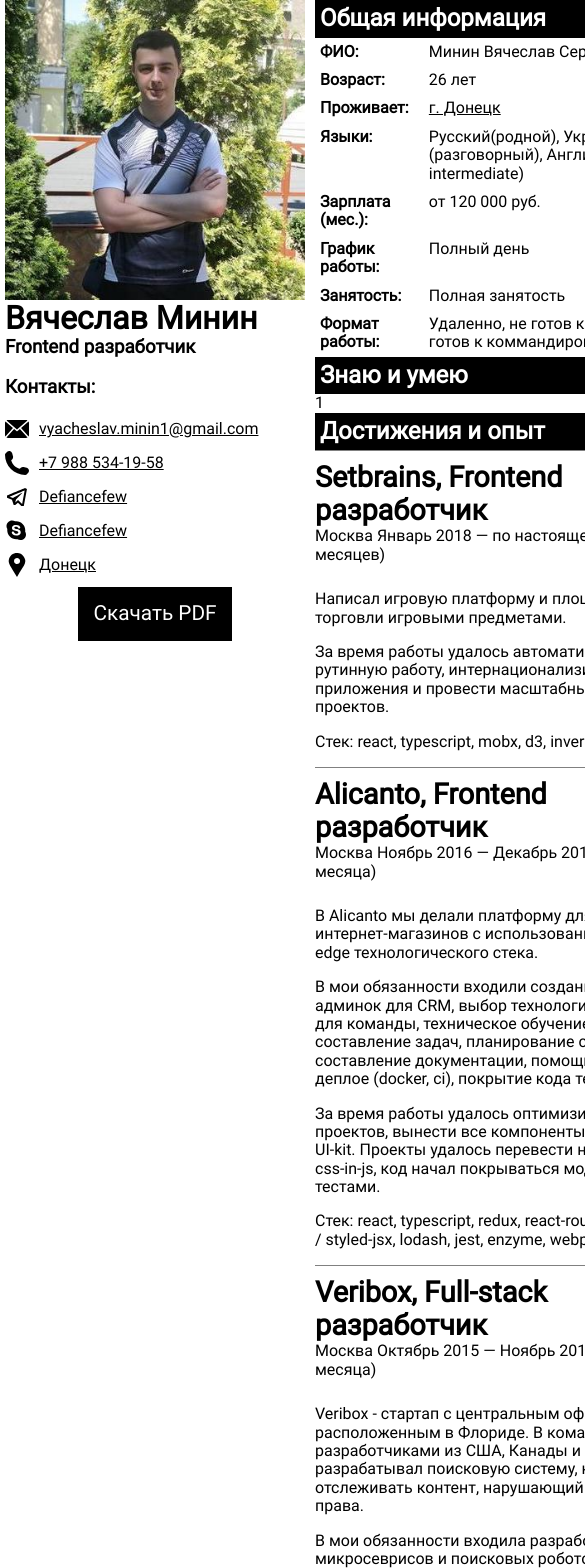
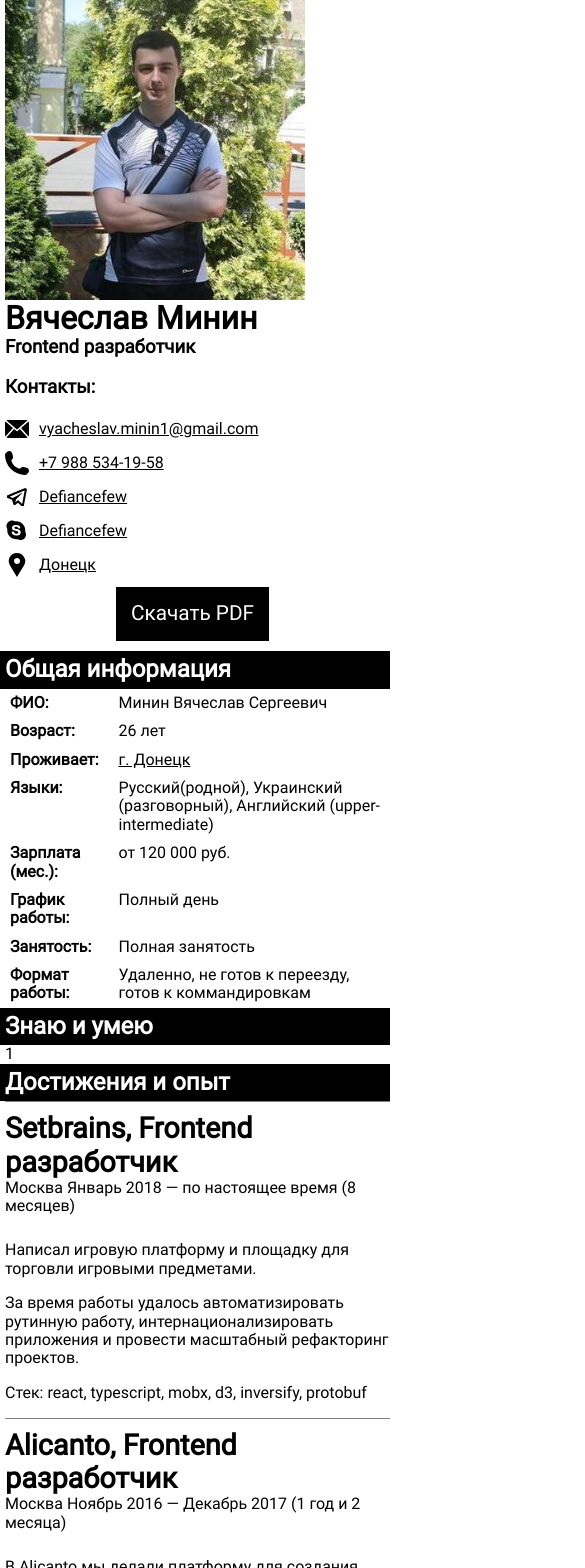
Before and after one commit to Defiancefew/cv, a React (Create React App) app: page / in a window 390 px wide. Shown: the top 1568 px of the page, 585 px wide, since content can reach past the window. Built offline with nearby package versions, Linux system fonts and the light colour scheme.

Commit message:
added fiew media queries

```diff
--- a/src/components/Layout.js
+++ b/src/components/Layout.js
@@ -6,4 +6,7 @@ export const Layout = styled.div`
   flex-direction: row;
   min-height: 100%;
   margin: 0 auto 100px auto;
+  @media (max-width: 800px) {
+    display: block;
+  }
 `;
--- a/src/components/LeftColumn.js
+++ b/src/components/LeftColumn.js
@@ -6,4 +6,5 @@ export const LeftColumn = styled.aside`
   flex: 0 0 300px;
   padding-left: 5px;
   margin-right: 10px;
+  padding-bottom: 10px;
 `;
--- a/src/components/Section.js
+++ b/src/components/Section.js
@@ -16,7 +16,7 @@ export class Section extends React.Component {
     return (
       <SectionWrapper>
         <Heading onClick={this.toggleSection}>{name}</Heading>
-        {this.state.isOpen && children}
+        <div>{this.state.isOpen && children}</div>
       </SectionWrapper>
     );
   }
--- a/src/components/Wrappers.js
+++ b/src/components/Wrappers.js
@@ -34,6 +34,11 @@ export const IconWrapper = styled.div`
 
 export const SectionWrapper = styled.div`
   width: 100%;
+  @media (max-width: 800px) {
+    > div {
+      padding-left: 5px;
+    }
+  }
 `;
 
 export const MainWrapper = styled.div`
```
